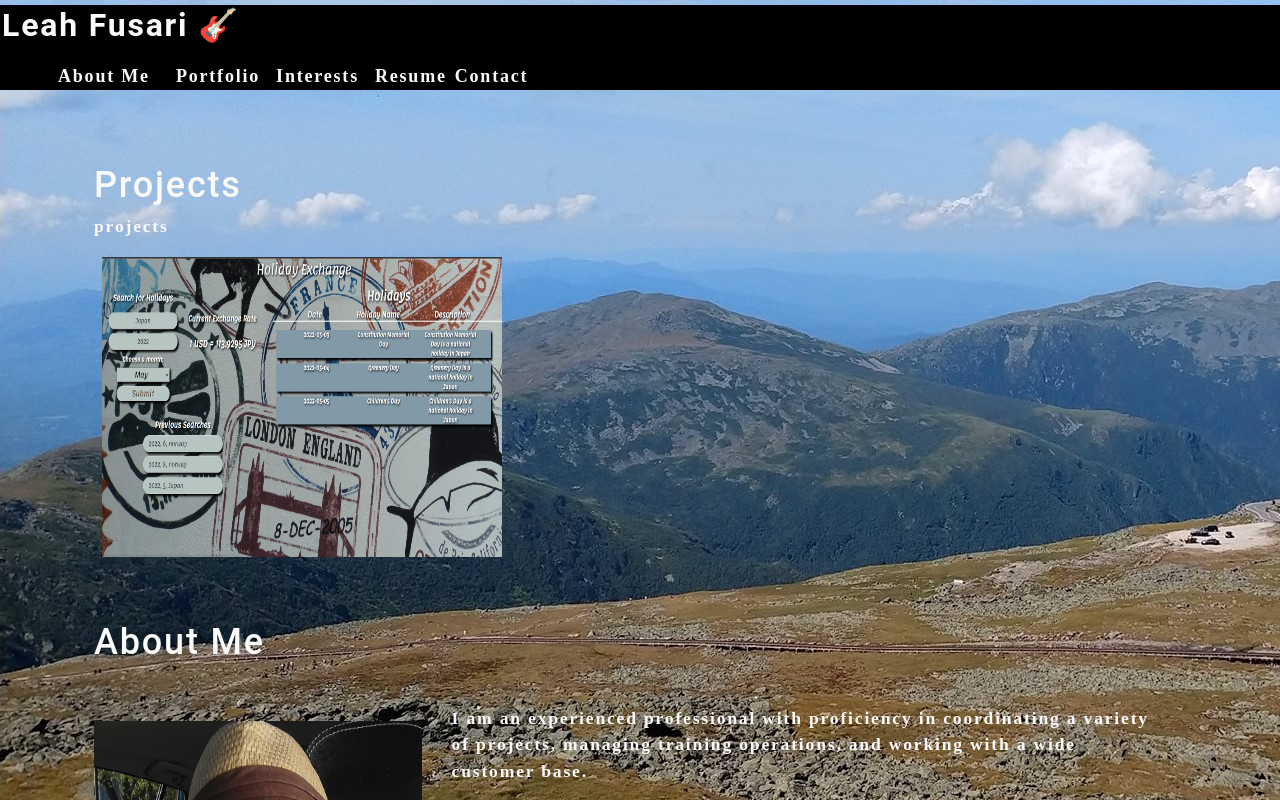
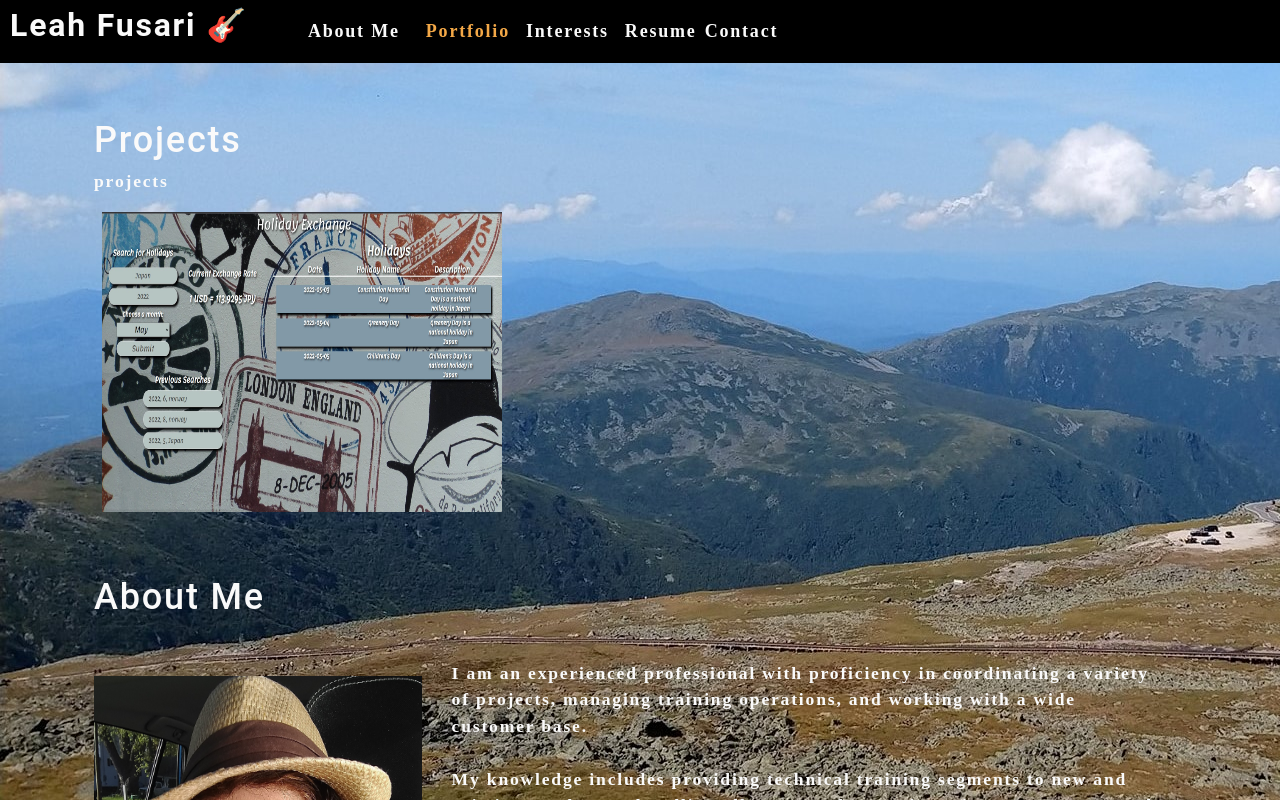
Before and after one commit to LeahFusari/leah-fusari-portfolio, a React (Create React App) app: page / in a window 1280 px wide. Shown: the top 800 px of the page. Built offline with nearby package versions, Linux system fonts and the light colour scheme.

Commit message:
Added and lifted the useState to the app.js file (working)

```diff
--- a/src/App.js
+++ b/src/App.js
@@ -1,15 +1,38 @@
-import React from 'react';
+import React, { useState } from 'react';
 import About from './components/About';
 import Nav from './components/Nav';
 import View from './components/View';
 
 function App() {
+  const [categories] = useState([
+    {
+        name: "Portfolio",
+        description: "Website projects that I have built or contributed to.",
+    },
+    {
+        name: "Interests",
+        description: "Some of my non-web development interests."
+    },
+    {
+        name: "Resume",
+        description: "My downloadable resume.",
+    },
+]);
+
+const [currentCategory, setCurrentCategory] = useState(categories[0]);
+
   return (
     <div>
-      <Nav></Nav>
+      <Nav
+        categories={categories}
+        setCurrentCategory={setCurrentCategory}
+        currentCategory={currentCategory}
+      ></Nav>
       <main>
-        <View></View>
-        <About></About>
+        <div>
+          <View></View>
+          <About></About>
+        </div>
       </main>
     </div>
   );
--- a/src/components/Nav/index.js
+++ b/src/components/Nav/index.js
@@ -1,27 +1,33 @@
 import React from 'react';
+import { capitalizeFirstLetter } from "../../utils/helpers";
 
-function Nav() {
-    const sections = [
-        {
-            name: "Portfolio",
-            description: "Website projects that I have built or contributed to.",
-        },
-        {
-            name: "Interests",
-            description: "Some of my non-web development interests."
-        },
-        {
-            name: "Resume",
-            description: "My downloadable resume.",
-        },
-    ];
+function Nav(props) {
+    // const [currentCategory, setCurrentCategory] = useState(categories[0]);
+    // const [categories] = useState([
+    //     {
+    //         name: "Portfolio",
+    //         description: "Website projects that I have built or contributed to.",
+    //     },
+    //     {
+    //         name: "Interests",
+    //         description: "Some of my non-web development interests."
+    //     },
+    //     {
+    //         name: "Resume",
+    //         description: "My downloadable resume.",
+    //     },
+    // ]);
 
-    function sectionSelected(name) {
-        console.log(`${name} clicked`)
-      }
-
+    // function categorySelected(name) {
+    //     console.log(`${name} clicked`)
+    //   }
+        const {
+          categories = [],
+          setCurrentCategory,
+          currentCategory,
+        } = props;
     return (
-        <header>
+        <header className="flex-row px-1">
             <h2>
                 <a href="/">
                     <span role="img" aria-label="guitar"> </span> Leah Fusari 🎸
@@ -33,13 +39,19 @@
                         <a href="#about">About Me</a>
                     </li>
 
-                    {sections.map((sections) => (
-                        <li className="mx-1" key={sections.name}>
-                            <span onClick={() => sectionSelected(sections.name)} >
-                            {sections.name}</span>
+                    {categories.map((category) => (
+                        <li className={`mx-1 ${
+                            currentCategory.name === category.name && 'navActive'
+                            }`} key={category.name}>
+                          <span
+                            onClick={() => {
+                              setCurrentCategory(category)
+                            }}
+                          >
+                            {capitalizeFirstLetter(category.name)}
+                          </span>
                         </li>
                     ))}
-
                     <li>
                         <span>Contact</span>
                     </li>
```
